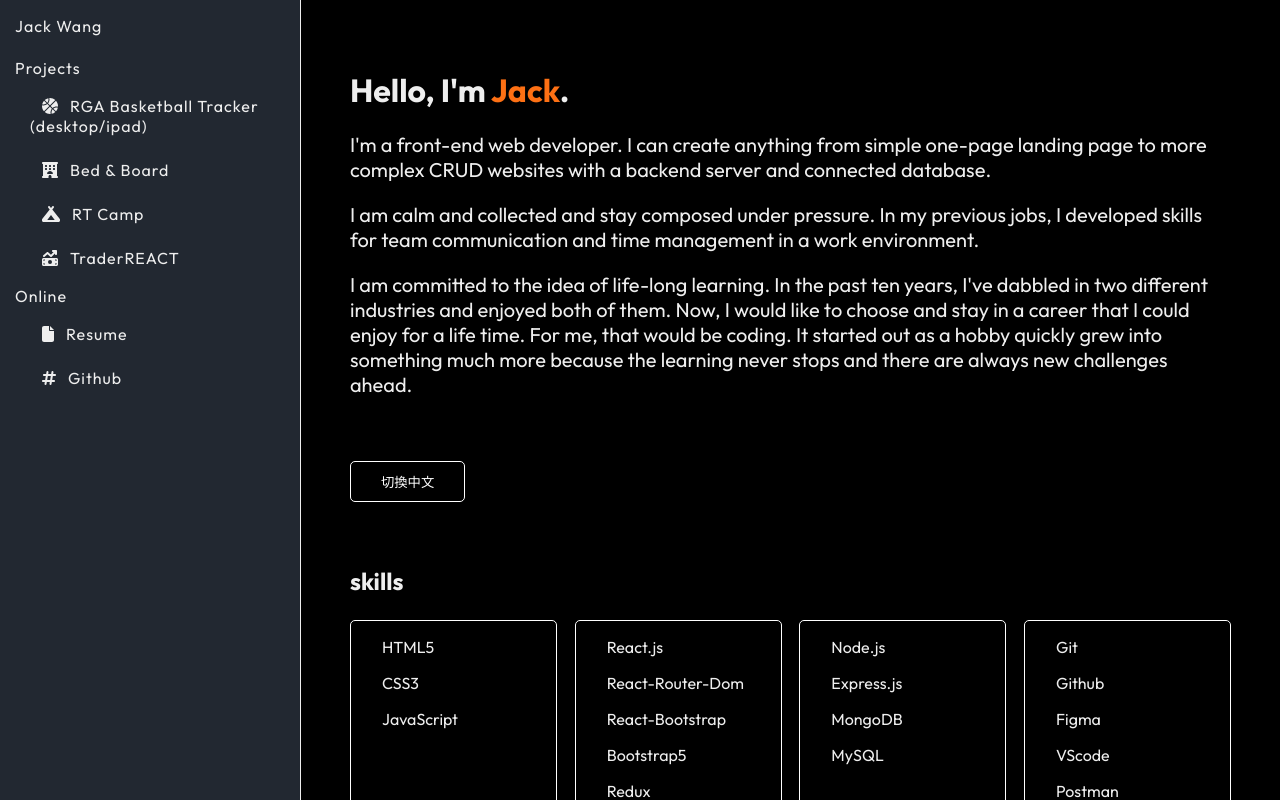
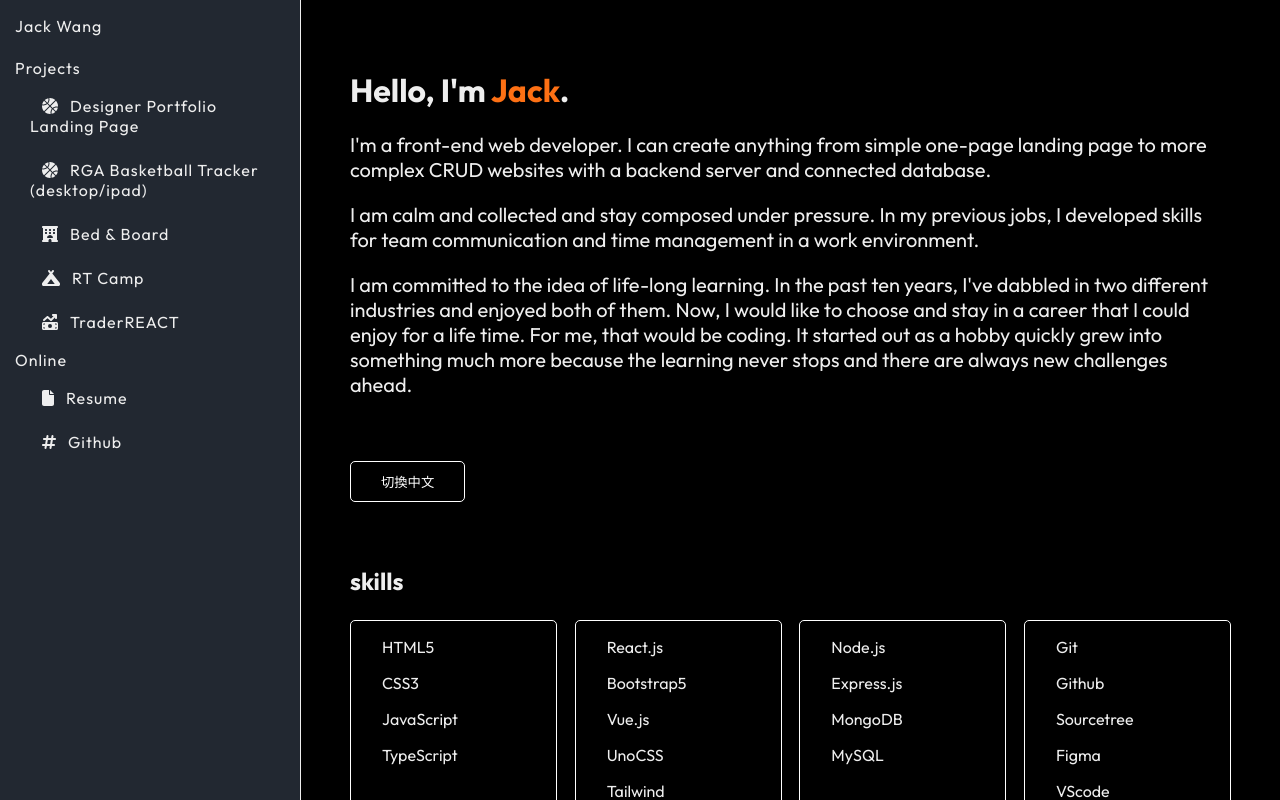
Before and after one commit to ofins/portfolio, a React (Vite) app: page / in a window 1280 px wide. Shown: the top 800 px of the page. Built offline with nearby package versions, Linux system fonts and the light colour scheme.

Commit message:
updated leo portfolio project

```diff
--- a/src/components/projectData.js
+++ b/src/components/projectData.js
@@ -7,7 +7,24 @@ import {
 
 const projects_list = [
     {
-        id: 1,
+        id: 5,
+        logo: faBasketball,
+        text: "Designer Portfolio Landing Page",
+        date_range: "AUG 31, 2023 - SEP 10, 2023",
+        built_with: [
+            "JavaScript"
+        ],
+        learnt: [
+            "Building a simple Landing Page site without any framework"
+        ],
+        summary: [
+            "This is a landing page site that I worked on for a friend who is a Graphic Designer. I also invited another novice front end developer to work on it with me as an opportunity for her to practice. He requested a simple landing page website so I decided that this would be a good opportunity to work on a project with only HTML/CSS and JavaScript. "
+        ],
+        demoURL: "https://lk-01-sigma.vercel.app/",
+        sourceURL: "https://github.com/yanling-99/LK_01",
+    },
+    {
+        id: 4,
         logo: faBasketball,
         text: "RGA Basketball Tracker (desktop/ipad)",
         date_range: "May 24, 2023 - Jun 10, 2023",
@@ -38,7 +55,7 @@ const projects_list = [
         sourceURL: "https://github.com/ofins/RGA2.0",
     },
     {
-        id: 2,
+        id: 3,
         logo: faHotel,
         text: "Bed & Board",
         date_range: "Jun 17, 2023 - Jun 23, 2023",
@@ -58,7 +75,7 @@ const projects_list = [
     },
 
     {
-        id: 3,
+        id: 2,
         logo: faCampground,
         text: "RT Camp",
         date_range: "May 14, 2023 - May 20, 2023",
@@ -74,7 +91,7 @@ const projects_list = [
     },
     {
 
-        id: 4,
+        id: 1,
         logo: faMoneyBillTrendUp,
         text: "TraderREACT",
         date_range: "Jun 27, 2023 - present",
--- a/src/pages/Home.jsx
+++ b/src/pages/Home.jsx
@@ -1,8 +1,8 @@
-import React, { useState } from 'react'
-import '../styles/Home.css'
-import projects_list from '../components/projectData'
-import otherProjects from '../components/otherProjects'
-import { useNavigate } from 'react-router-dom'
+import React, { useState } from 'react';
+import '../styles/Home.css';
+import projects_list from '../components/projectData';
+import otherProjects from '../components/otherProjects';
+import { useNavigate } from 'react-router-dom';
 
 const Home = () => {
     const navigate = useNavigate();
@@ -40,13 +40,14 @@ const Home = () => {
                     <p>HTML5</p>
                     <p>CSS3</p>
                     <p>JavaScript</p>
+                    <p>TypeScript</p>
                 </section>
                 <section>
                     <p>React.js</p>
-                    <p>React-Router-Dom</p>
-                    <p>React-Bootstrap</p>
                     <p>Bootstrap5</p>
-                    <p>Redux</p>
+                    <p>Vue.js</p>
+                    <p>UnoCSS</p>
+                    <p>Tailwind</p>
                     <p>Axios</p>
                     <p>SASS</p>
                     <p>D3</p>
@@ -60,6 +61,7 @@ const Home = () => {
                 <section>
                     <p>Git</p>
                     <p>Github</p>
+                    <p>Sourcetree</p>
                     <p>Figma</p>
                     <p>VScode</p>
                     <p>Postman</p>
@@ -70,7 +72,7 @@ const Home = () => {
                 {projects_list.map(project => (
                     <section
                         key={project.id}
-                        onClick={() => { navigate(`/project/${project.id}`) }}
+                        onClick={() => { navigate(`/project/${project.id}`); }}
                         onMouseEnter={() => setDisplayDetails(project.id)}
                         onMouseLeave={() => setDisplayDetails(false)}
                     >
@@ -80,12 +82,16 @@ const Home = () => {
                     </section>
                 ))}
                 <h2 className='home--subText'>other projects</h2>
-                {otherProjects.map(project => (
-                    <a target='_blank' className='home--otherProjectsLinks' href={project.url}>{project.text}</a>
+                {otherProjects.map((project, index) => (
+                    <a target='_blank' className='home--otherProjectsLinks' href={project.url} key={index} rel="noreferrer">{project.text}</a>
                 ))}
             </div>
             <div className="home--work" id="work">
                 <h2 className='home--subText'>works</h2>
+                <section>
+                    <p>Junior Front-End Web Developer ,StackCore Limited. Taipei, Taiwan.</p>
+                    <p>AUG 23' - present</p>
+                </section>
                 <section>
                     <p>CSR, Bayview Hotel, Inc. Taipei, Taiwan.</p>
                     <p>JAN 19' - AUG 22'</p>
@@ -115,7 +121,7 @@ const Home = () => {
                 </section>
             </div>
         </div>
-    )
-}
+    );
+};
 
-export default Home
+export default Home;
--- a/src/pages/Project.jsx
+++ b/src/pages/Project.jsx
@@ -1,65 +1,44 @@
-import React, { useState } from 'react'
-import { useParams } from 'react-router-dom'
+import React, { useState } from 'react';
+import { useParams } from 'react-router-dom';
 import projects_list from '../components/projectData';
 import { FontAwesomeIcon } from "@fortawesome/react-fontawesome";
 import { faCircleLeft, faCircleRight, faExpand } from "@fortawesome/free-solid-svg-icons";
-import '../styles/Project.css'
+import '../styles/Project.css';
 
 
 const Project = () => {
 
   const { id } = useParams();
-  const details = projects_list.find(project => project.id === parseInt(id))
+  const details = projects_list.find(project => project.id === parseInt(id));
 
-  const [imageSlot, setImageSlot] = useState(0)
+  const [imageSlot, setImageSlot] = useState(0);
   const addOne = () => {
     if (imageSlot < details.imageURL.length - 1) {
-      return setImageSlot(prev => prev + 1)
+      return setImageSlot(prev => prev + 1);
     }
-  }
+  };
   const minusOne = () => {
     if (imageSlot > 0) {
-      return setImageSlot(prev => prev - 1)
+      return setImageSlot(prev => prev - 1);
     }
-  }
+  };
 
   return (
     <div className="project--container">
       {
         <>
-          {/* <div className="project--images">
-            <div className="project--image">
-              <img src={`/${parseInt(id)}/${details.imageURL?.[imageSlot]}.png`} />
-            </div>
-            <div className="project--imageButtons">
-              <span />
-              <span>
-                <FontAwesomeIcon className='project--arrowBtns' onClick={minusOne} icon={faCircleLeft} />
-                <FontAwesomeIcon className='project--arrowBtns' onClick={addOne} icon={faCircleRight} />
-              </span>
-              <FontAwesomeIcon className='project--expandBtn' icon={faExpand} />
-            </div>
-          </div> */}
           <div className="project--context">
             <div className="project--header">
               <h1><FontAwesomeIcon icon={details.logo} /> {details.text}</h1>
               <p>{details.date_range}</p>
-              <p>source: <a href={details.sourceURL} target='_blank'>{details.sourceURL}</a></p>
-              <p>demo: <a href={details.demoURL} target='_blank'>{details.demoURL}</a></p>
+              <p>source: <a href={details.sourceURL} target='_blank' rel="noreferrer">{details.sourceURL}</a></p>
+              <p>demo: <a href={details.demoURL} target='_blank' rel="noreferrer">{details.demoURL}</a></p>
             </div>
             <div className="project--tool">
               <h4>Built with: </h4>
               {details.built_with.map((item, index) => (<p key={index}>{item}</p>))}
             </div>
             <div className="project--notes">
-              {/* <section>
-                <h4>Challenges I encountered :</h4>
-                <ul>
-                  {details.challenges.map(item => (
-                    <li>{item}</li>
-                  ))}
-                </ul>
-              </section> */}
               <section>
                 <h4>What I learned from this project :</h4>
                 <ul>
@@ -80,7 +59,7 @@ const Project = () => {
         </>
       }
     </div>
-  )
-}
+  );
+};
 
-export default Project
+export default Project;
```
